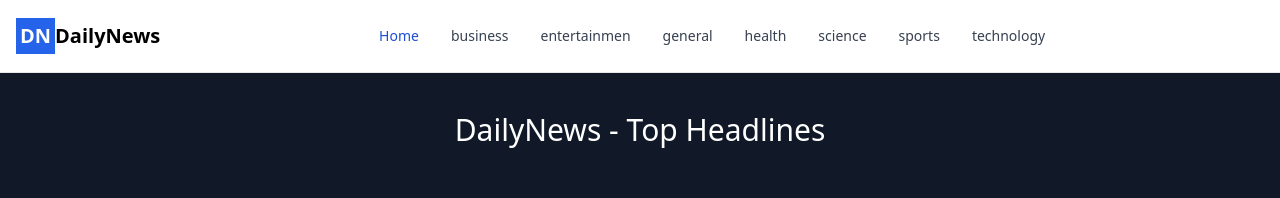
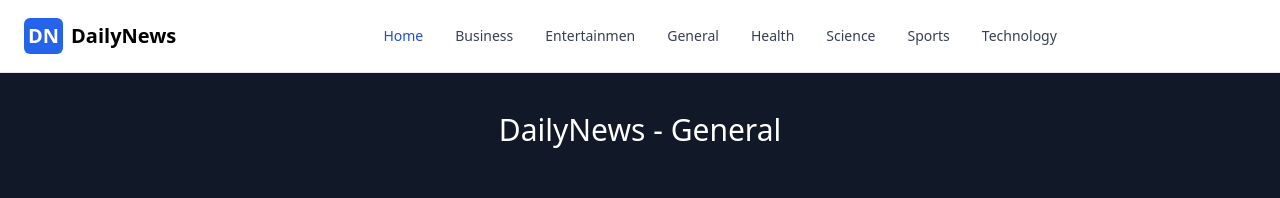
Before and after one commit to shyamtala003/DailyNewsApp, a React (Vite) app: page / in a window 1280 px wide. Shown: the top 198 px of the page. Built offline with nearby package versions, Linux system fonts and the light colour scheme; no server answers.

Commit message:
dynamic title added

```diff
--- a/src/components/NavBar.jsx
+++ b/src/components/NavBar.jsx
@@ -12,7 +12,7 @@ export class NavBar extends Component {
               className="h-6 mr-3 sm:h-9"
               alt="Flowbite Logo"
             /> */}
-            <span className="text-xl text-white font-semibold p-1 bg-[#2563eb]">
+            <span className="text-xl text-white rounded-md font-bold p-1 m-2 bg-[#2563eb]">
               DN
             </span>
             <span className="self-center text-xl font-semibold whitespace-nowrap dark:text-white">
@@ -51,7 +51,7 @@ export class NavBar extends Component {
               <li>
                 <Link
                   to="/"
-                  className="block py-2 pl-3 pr-4 text-white bg-blue-700 rounded md:bg-transparent md:text-blue-700 md:p-0 dark:text-white"
+                  className="block capitalize py-2 pl-3 pr-4 text-white bg-blue-700 rounded md:bg-transparent md:text-blue-700 md:p-0 dark:text-white"
                   aria-current="page"
                 >
                   Home
@@ -60,7 +60,7 @@ export class NavBar extends Component {
               <li>
                 <Link
                   to="/business"
-                  className="block py-2 pl-3 pr-4 text-gray-700 rounded hover:bg-gray-100 md:hover:bg-transparent md:hover:text-blue-700 md:p-0 md:dark:hover:text-white dark:text-gray-400 dark:hover:bg-gray-700 dark:hover:text-white md:dark:hover:bg-transparent dark:border-gray-700"
+                  className="block capitalize py-2 pl-3 pr-4 text-gray-700 rounded hover:bg-gray-100 md:hover:bg-transparent md:hover:text-blue-700 md:p-0 md:dark:hover:text-white dark:text-gray-400 dark:hover:bg-gray-700 dark:hover:text-white md:dark:hover:bg-transparent dark:border-gray-700"
                 >
                   business
                 </Link>
@@ -68,7 +68,7 @@ export class NavBar extends Component {
               <li>
                 <Link
                   to="/entertainment"
-                  className="block py-2 pl-3 pr-4 text-gray-700 rounded hover:bg-gray-100 md:hover:bg-transparent md:hover:text-blue-700 md:p-0 md:dark:hover:text-white dark:text-gray-400 dark:hover:bg-gray-700 dark:hover:text-white md:dark:hover:bg-transparent dark:border-gray-700"
+                  className="block capitalize py-2 pl-3 pr-4 text-gray-700 rounded hover:bg-gray-100 md:hover:bg-transparent md:hover:text-blue-700 md:p-0 md:dark:hover:text-white dark:text-gray-400 dark:hover:bg-gray-700 dark:hover:text-white md:dark:hover:bg-transparent dark:border-gray-700"
                 >
                   entertainmen
                 </Link>
@@ -76,7 +76,7 @@ export class NavBar extends Component {
               <li>
                 <Link
                   to="/"
-                  className="block py-2 pl-3 pr-4 text-gray-700 rounded hover:bg-gray-100 md:hover:bg-transparent md:hover:text-blue-700 md:p-0 md:dark:hover:text-white dark:text-gray-400 dark:hover:bg-gray-700 dark:hover:text-white md:dark:hover:bg-transparent dark:border-gray-700"
+                  className="block capitalize py-2 pl-3 pr-4 text-gray-700 rounded hover:bg-gray-100 md:hover:bg-transparent md:hover:text-blue-700 md:p-0 md:dark:hover:text-white dark:text-gray-400 dark:hover:bg-gray-700 dark:hover:text-white md:dark:hover:bg-transparent dark:border-gray-700"
                 >
                   general
                 </Link>
@@ -84,7 +84,7 @@ export class NavBar extends Component {
               <li>
                 <Link
                   to="/health"
-                  className="block py-2 pl-3 pr-4 text-gray-700 rounded hover:bg-gray-100 md:hover:bg-transparent md:hover:text-blue-700 md:p-0 md:dark:hover:text-white dark:text-gray-400 dark:hover:bg-gray-700 dark:hover:text-white md:dark:hover:bg-transparent dark:border-gray-700"
+                  className="block capitalize py-2 pl-3 pr-4 text-gray-700 rounded hover:bg-gray-100 md:hover:bg-transparent md:hover:text-blue-700 md:p-0 md:dark:hover:text-white dark:text-gray-400 dark:hover:bg-gray-700 dark:hover:text-white md:dark:hover:bg-transparent dark:border-gray-700"
                 >
                   health
                 </Link>
@@ -92,7 +92,7 @@ export class NavBar extends Component {
               <li>
                 <Link
                   to="/science"
-                  className="block py-2 pl-3 pr-4 text-gray-700 rounded hover:bg-gray-100 md:hover:bg-transparent md:hover:text-blue-700 md:p-0 md:dark:hover:text-white dark:text-gray-400 dark:hover:bg-gray-700 dark:hover:text-white md:dark:hover:bg-transparent dark:border-gray-700"
+                  className="block capitalize py-2 pl-3 pr-4 text-gray-700 rounded hover:bg-gray-100 md:hover:bg-transparent md:hover:text-blue-700 md:p-0 md:dark:hover:text-white dark:text-gray-400 dark:hover:bg-gray-700 dark:hover:text-white md:dark:hover:bg-transparent dark:border-gray-700"
                 >
                   science
                 </Link>
@@ -100,7 +100,7 @@ export class NavBar extends Component {
               <li>
                 <Link
                   to="/sports"
-                  className="block py-2 pl-3 pr-4 text-gray-700 rounded hover:bg-gray-100 md:hover:bg-transparent md:hover:text-blue-700 md:p-0 md:dark:hover:text-white dark:text-gray-400 dark:hover:bg-gray-700 dark:hover:text-white md:dark:hover:bg-transparent dark:border-gray-700"
+                  className="block capitalize py-2 pl-3 pr-4 text-gray-700 rounded hover:bg-gray-100 md:hover:bg-transparent md:hover:text-blue-700 md:p-0 md:dark:hover:text-white dark:text-gray-400 dark:hover:bg-gray-700 dark:hover:text-white md:dark:hover:bg-transparent dark:border-gray-700"
                 >
                   sports
                 </Link>
@@ -108,7 +108,7 @@ export class NavBar extends Component {
               <li>
                 <Link
                   to="/technology"
-                  className="block py-2 pl-3 pr-4 text-gray-700 rounded hover:bg-gray-100 md:hover:bg-transparent md:hover:text-blue-700 md:p-0 md:dark:hover:text-white dark:text-gray-400 dark:hover:bg-gray-700 dark:hover:text-white md:dark:hover:bg-transparent dark:border-gray-700"
+                  className="block capitalize py-2 pl-3 pr-4 text-gray-700 rounded hover:bg-gray-100 md:hover:bg-transparent md:hover:text-blue-700 md:p-0 md:dark:hover:text-white dark:text-gray-400 dark:hover:bg-gray-700 dark:hover:text-white md:dark:hover:bg-transparent dark:border-gray-700"
                 >
                   technology
                 </Link>
--- a/src/components/NewsContainer.jsx
+++ b/src/components/NewsContainer.jsx
@@ -110,8 +110,8 @@ class NewsContainer extends Component {
   render() {
     return (
       <>
-        <h1 className="text-3xl text-center mt-20 md:mt-28 text-white">
-          DailyNews - Top Headlines
+        <h1 className="text-3xl text-center capitalize mt-20 md:mt-28 text-white">
+          DailyNews - {this.props.category}
         </h1>
         {this.state.loading && <Loading />}
         <div className="mx-6 my-8  grid justify-items-center max-w-[100vw] overflow-x-hidden  grid-cols-1 sm:grid-cols-2 md:grid-cols-2 lg:grid-cols-3 xl:grid-cols-4 3xl:grid-cols-5 gap-8">
```
